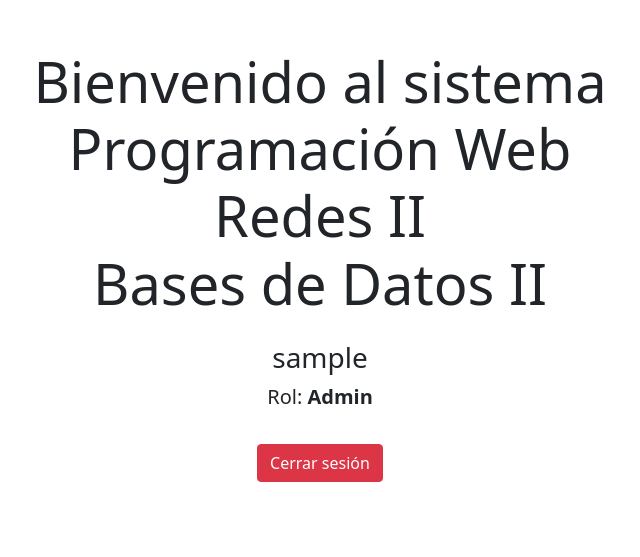
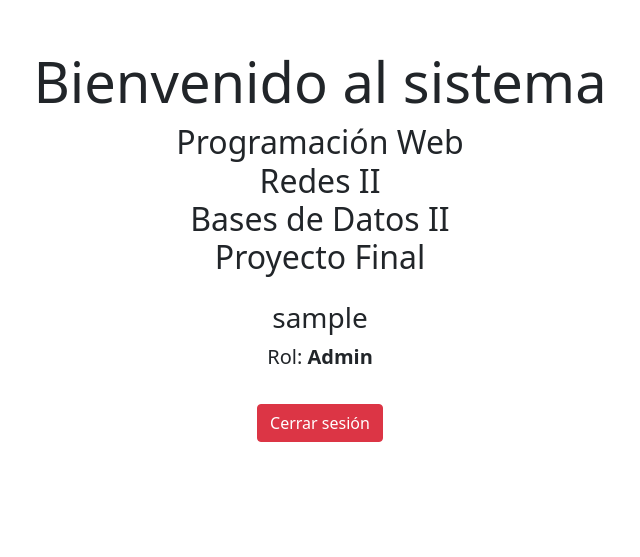
Before and after one commit to josueg07/ProyectoBD, an ASP.NET Core app: page / in a window 1280 px wide. Shown: the part 64-621 px from the top of the page, without its empty margins (320-960 px from the left). Run offline with ASP.NET Core 8, Linux system fonts and the light colour scheme; the visitor is signed in with stand-in values (Sample User, id 1); style sheets or scripts are compiled from the project's sources; some libraries are stand-ins or nearby versions.

Commit message:
Prueba en caliente

```diff
--- a/ProyectoBD.Web/Views/Home/Index.cshtml
+++ b/ProyectoBD.Web/Views/Home/Index.cshtml
@@ -7,11 +7,14 @@
     <h1 class="display-4">
         Bienvenido al sistema
         <br/>
-        Programación Web
+        <h2>Programación Web
         <br/>
         Redes II
         <br/>
         Bases de Datos II
+            <br />
+        Proyecto Final
+         </h2>
     </h1>
 
     <h3 class="mt-4">
```
